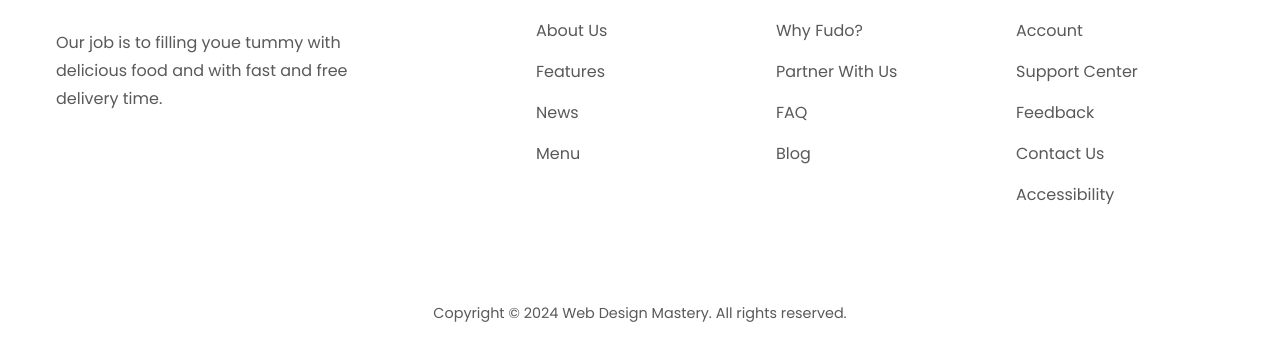
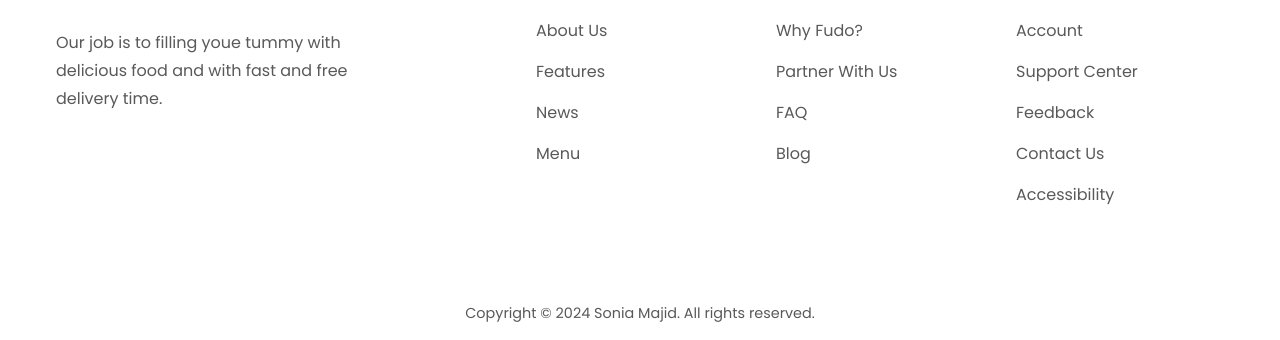
Before and after one commit to Soniamajid/food-website, a plain HTML site: page index.html in a window 1280 px wide. Shown: the part 3746-4086 px from the top of the page. Drawn offline with nearby package versions, Linux system fonts and the light colour scheme.

Commit message:
updated code

```diff
--- a/index.html
+++ b/index.html
@@ -280,7 +280,7 @@
         </div>
       </div>
       <div class="footer__bar">
-        Copyright © 2024 Web Design Mastery. All rights reserved.
+        Copyright © 2024 Sonia Majid. All rights reserved.
       </div>
     </footer>
 
```
